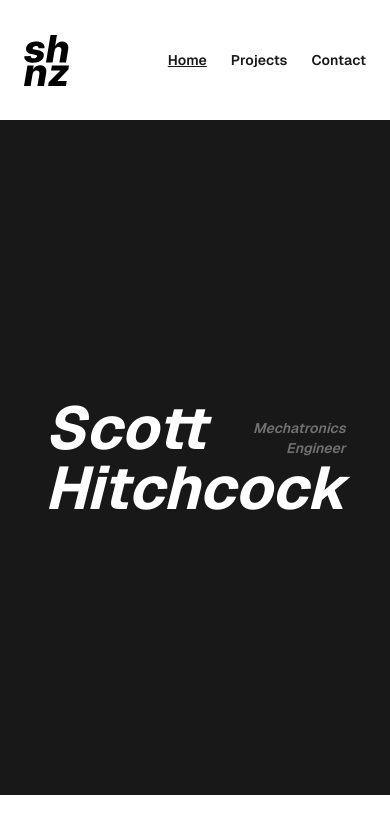
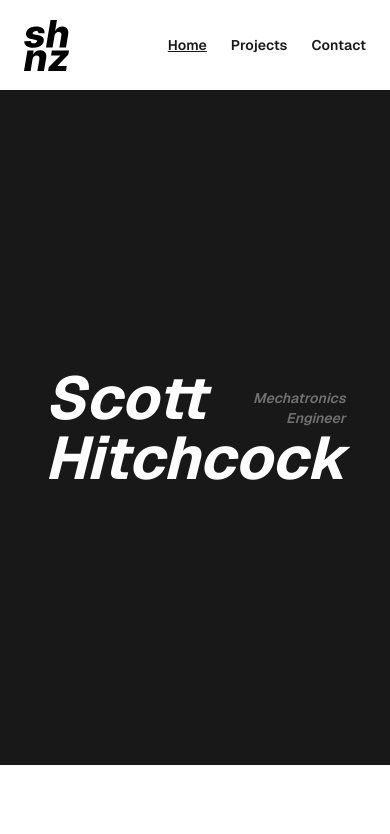
Before and after one commit to scotthitch/s-hitchcock-website, a Nuxt app: page / in a window 390 px wide. Shown: the top 834 px of the page. Built offline with nearby package versions, Linux system fonts and the light colour scheme.

Commit message:
feat: change header height for small screens

```diff
--- a/assets/css/main.css
+++ b/assets/css/main.css
@@ -64,6 +64,13 @@
 
 :root {
     --header-height: 120px;
+}
+
+@media (max-width: 640px) {
+    /* Adjust the header height for small screens*/
+    :root {
+        --header-height: 90px;
+    }
 }
 
 .p5Button {
```
